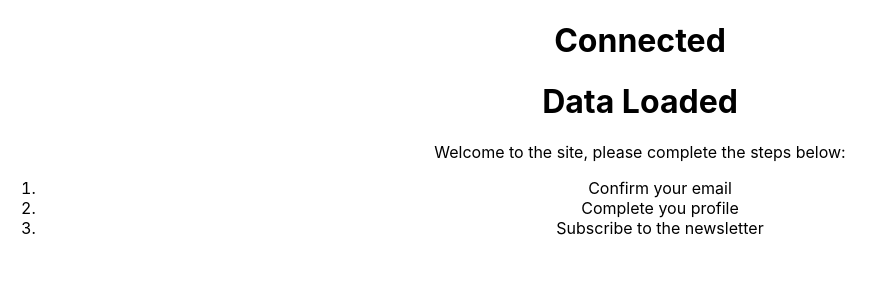
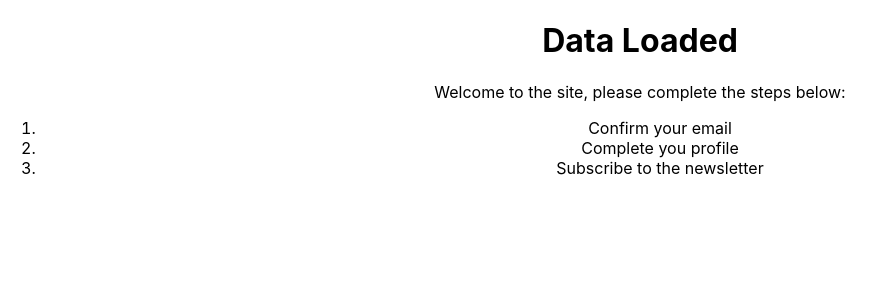
Before and after one commit to ianmeigh/gitpod-react, a React (Create React App) app in the folder my-app/: page / in a window 1280 px wide. Shown: the top 300 px of the page, without its empty margins (0-886 px from the left). Built offline with nearby package versions, Linux system fonts and the light colour scheme.

Commit message:
📖: Nesting Components

```diff
--- a/my-app/src/App.jsx
+++ b/my-app/src/App.jsx
@@ -6,8 +6,10 @@
 // import EventsFunctional from './components/EventsFunctional';
 // import EventsClass from './components/EventsClass';
 // import EventBinding from './components/EventBinding';
-import ConditionalRenderingFunctional from './components/ConditionalRenderingFunctional';
-import ConditionalRenderingClass from './components/ConditionalRenderingClass';
+// import ConditionalRenderingFunctional from './components/ConditionalRenderingFunctional';
+// import ConditionalRenderingClass from './components/ConditionalRenderingClass';
+// import ConditionalRenderingClass from './components/ConditionalRenderingClass';
+import NestingComponents from './components/NestingComponents';
 
 function App() {
   return (
@@ -19,8 +21,10 @@
       {/* <EventsFunctional /> */}
       {/* <EventsClass /> */}
       {/* <EventBinding /> */}
-      <ConditionalRenderingFunctional connected={true} />
-      <ConditionalRenderingClass />
+      {/* <ConditionalRenderingFunctional connected={true} /> */}
+      {/* <ConditionalRenderingClass /> */}
+      {/* <ConditionalRenderingClass /> */}
+      <NestingComponents />
     </div>
   );
 }
--- /dev/null
+++ b/my-app/src/components/NestingComponents.jsx
@@ -0,0 +1,24 @@
+import React, { Component } from "react";
+import UserMessage from "./UserMessage";
+import UserData from "./UserData";
+
+export class NestingComponents extends Component {
+  constructor(props) {
+    super(props);
+
+    this.state = {
+      isLoaded: true,
+      isLoggedIn: true,
+    };
+  }
+  render() {
+    return (
+      <div>
+        <UserData isLoaded={this.state.isLoaded} />
+        <UserMessage isLoggedIn={this.state.isLoggedIn}/>
+      </div>
+    );
+  }
+}
+
+export default NestingComponents;
--- /dev/null
+++ b/my-app/src/components/UserData.jsx
@@ -0,0 +1,9 @@
+import React from "react";
+
+export default function UserData(props) {
+  return (
+    <div>
+      <h1>{props.isLoaded ? "Data Loaded" : "Loading..."}</h1>
+    </div>
+  );
+}
--- /dev/null
+++ b/my-app/src/components/UserMessage.jsx
@@ -0,0 +1,20 @@
+import React from "react";
+
+export default function UserMessage(props) {
+  return (
+    <div>
+      {props.isLoggedIn ? (
+        <div>
+          <p>Welcome to the site, please complete the steps below:</p>
+          <ol>
+            <li>Confirm your email</li>
+            <li>Complete you profile</li>
+            <li>Subscribe to the newsletter</li>
+          </ol>
+        </div>
+      ) : (
+        <p>Please sign in</p>
+      )}
+    </div>
+  );
+}
```
